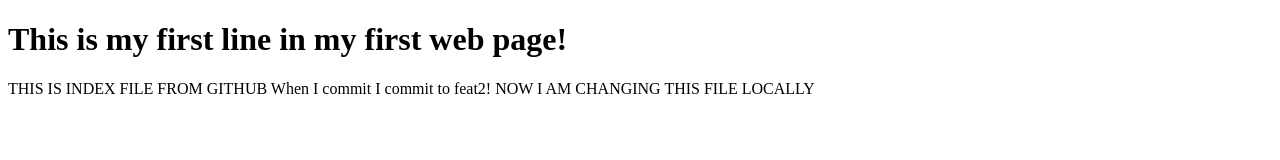
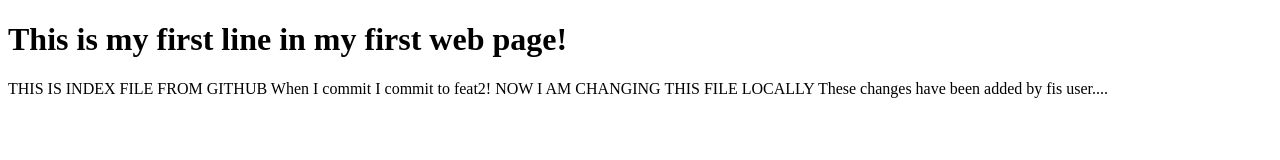
Before and after one commit to srdjanskrbic/fisoss, a plain HTML site: page index.html in a window 1280 px wide. Drawn offline with Linux system fonts and the light colour scheme.

Commit message:
Update index.html

```diff
--- a/index.html
+++ b/index.html
@@ -15,5 +15,6 @@
 THIS IS INDEX FILE FROM GITHUB
 When I commit I commit to feat2!
 NOW I AM CHANGING THIS FILE LOCALLY
+These changes have been added by fis user....
 <body>
 </html>
```
